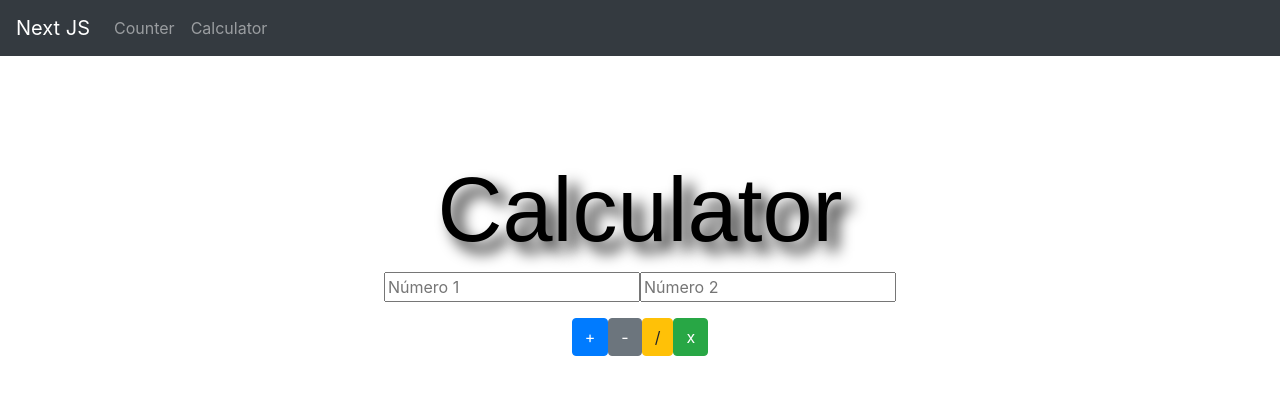
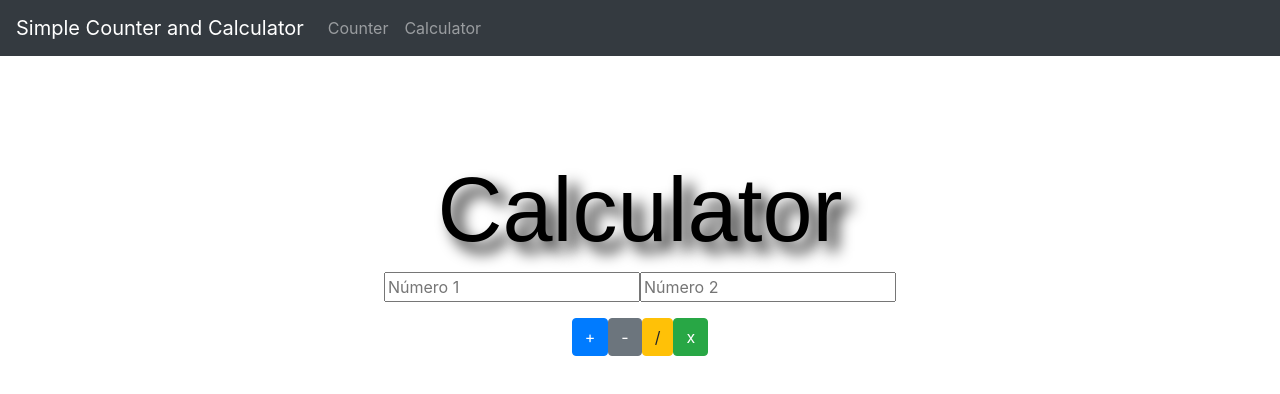
Before and after one commit to guilhermepereiraa95/WebNext, a Next.js app: page /calculator in a window 1280 px wide. Shown: the top 394 px of the page. Built offline with nearby package versions, Linux system fonts and the light colour scheme.

Commit message:
Simple Counter and Calculator

```diff
--- a/pages/menu.js
+++ b/pages/menu.js
@@ -5,7 +5,7 @@ function Menu(){
     return(
         <div>
             <nav class="navbar navbar-expand-lg navbar-dark bg-dark">
-            <a class="navbar-brand" href="#">Next JS</a>
+            <a class="navbar-brand" href="#">Simple Counter and Calculator</a>
             <div class="collapse navbar-collapse" id="navbarSupportedContent">
                 <ul class="navbar-nav mr-auto">
                 <li class="nav-item">
```
